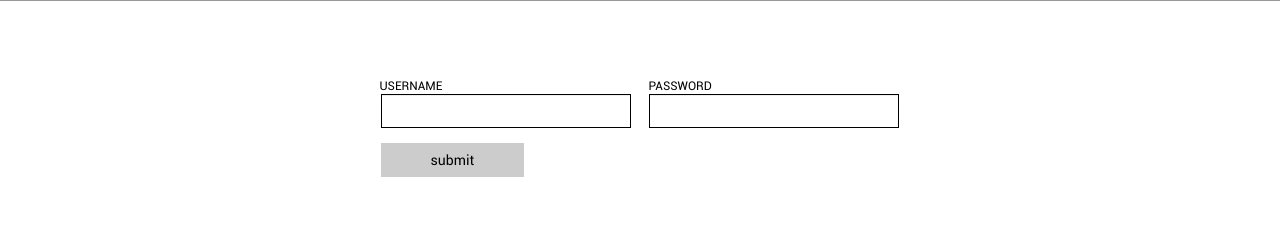
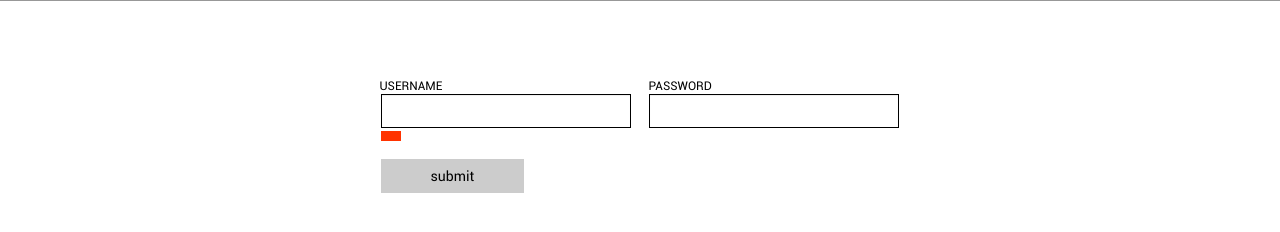
Before and after one commit to sai-echidnainc/theGrid, a CodeIgniter app: page /theGrid/index.php/admin/admin/index in a window 1280 px wide. Shown: the part 386-618 px from the top of the page. Run offline with CodeIgniter, Linux system fonts and the light colour scheme; some web fonts are replaced.

Commit message:
login error updated

```diff
--- a/application/config/database.php
+++ b/application/config/database.php
@@ -48,7 +48,7 @@
 $active_group = 'default';
 $active_record = TRUE;
 
-$db['default']['hostname'] = 'localhost';
+$db['default']['hostname'] = '192.168.100.18';
 $db['default']['username'] = 'root';
 $db['default']['password'] = '';
 $db['default']['database'] = 'thegrid';
--- a/application/views/admin/login.php
+++ b/application/views/admin/login.php
@@ -23,6 +23,7 @@
 					<div><label class="sr-only" for="exampleInputPassword3">PASSWORD</label></div>
 					<input type="password" name="password" class="form-control" id="exampleInputPassword3">
 				</div>
+				<div class="clearfix"></div>
 				<?php
 					if(isset($error))
 					echo '<div class="error">'.$error.'</div>';
--- a/asserts/style.css
+++ b/asserts/style.css
@@ -313,6 +313,11 @@ img{
 .text_div, .img_div{
 	display: none;
 }
-/*.card_options_heading{
-	display: none;
-}*/
+.error{
+	font-size: 12px;
+	background: #f30;
+	color: #fff;
+	text-align: center;
+	display: inline-block;
+	padding: 5px 10px;
+}
```
